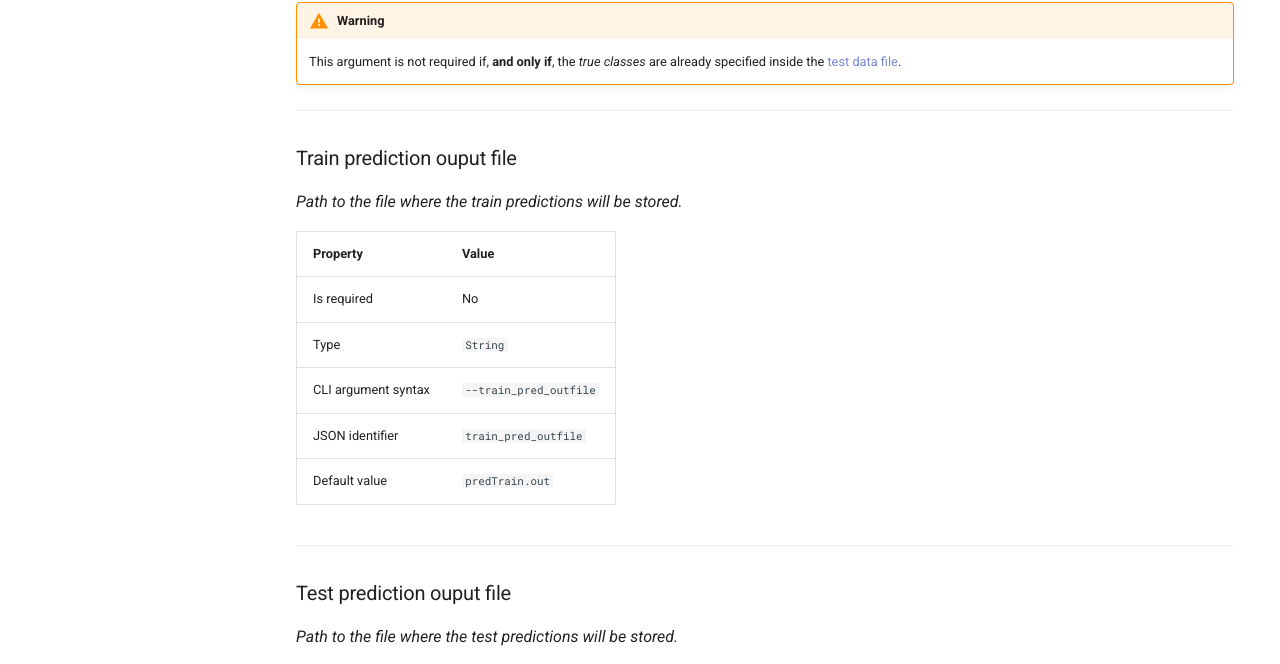
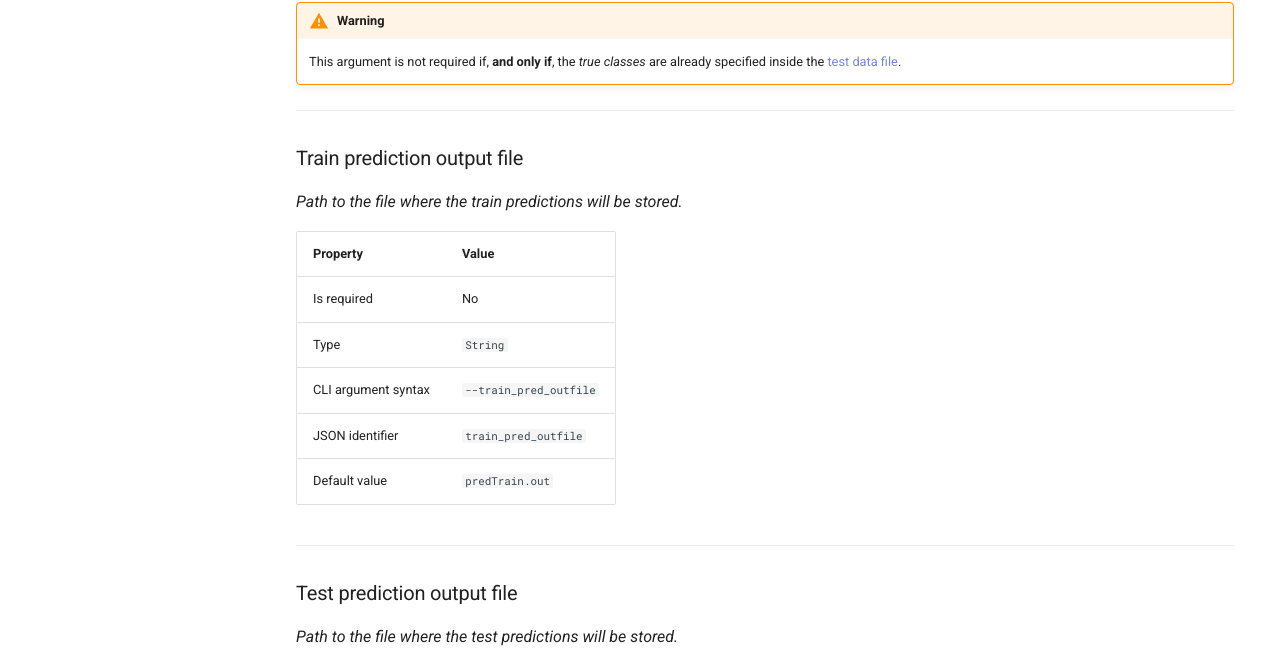
Before and after one commit to HES-XPLAIN/hes-xplain.github.io, an MkDocs documentation site: the page built from docs/documentation/algorithms/training-methods/mlptrn.md, in a window 1280 px wide and 900 px high, scrolled down 4757 px. Shown: the part 114-778 px from the top of the window. Built offline with MkDocs 1.6.1 and Material for MkDocs 9.7.7, drawn with Linux system fonts in a browser that asks for light colours; comment, search, counter and statistics services are not loaded.

Commit message:
Fixed typo

```diff
--- a/docs/documentation/algorithms/training-methods/mlptrn.md
+++ b/docs/documentation/algorithms/training-methods/mlptrn.md
@@ -143,7 +143,7 @@ The `mlpTrn` algorithm has required and optional arguments to be specified. Each
 
 ---
 
-### Train prediction ouput file
+### Train prediction output file
 *Path to the file where the train predictions will be stored.*
 
 |  **Property**           | **Value**                    |
@@ -156,7 +156,7 @@ The `mlpTrn` algorithm has required and optional arguments to be specified. Each
 
 ---
 
-### Test prediction ouput file
+### Test prediction output file
 *Path to the file where the test predictions will be stored.*
 
 |  **Property**           | **Value**                    |
```
